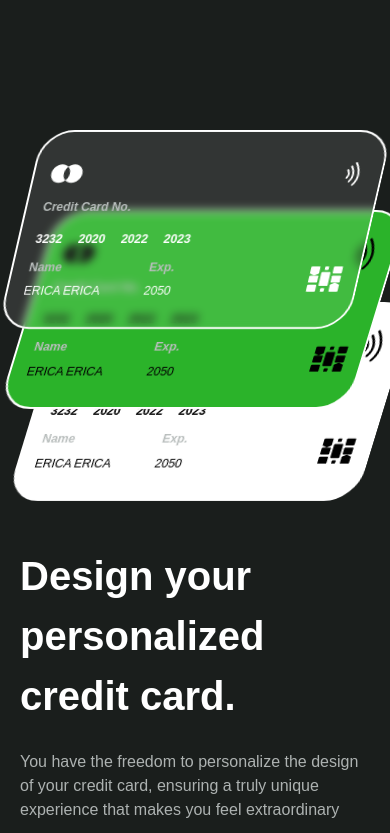
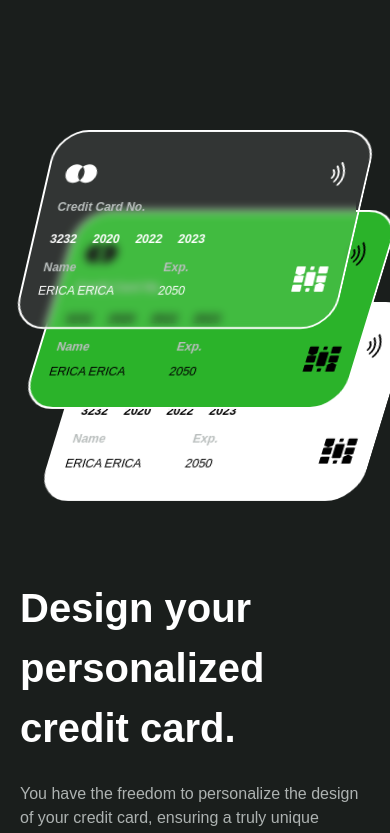
Before and after one commit to agressivnyi/paytech, a Next.js app: page / in a window 390 px wide. Shown: the part 2384-3217 px from the top of the page. Built offline with nearby package versions, Linux system fonts and the light colour scheme; a web font is replaced by a local one.

Commit message:
chore: making credit-card responsive

```diff
--- a/app/component/processes.tsx
+++ b/app/component/processes.tsx
@@ -4,7 +4,7 @@ import Button from "./ui/button";
 export default function Processes() {
   return (
     <section className="flex flex-col gap-y-32">
-      <div className="grid grid-cols-1 gap-y-4 gap-x-8 items-center lg:grid-cols-2">
+      <div className="grid grid-cols-1 gap-y-12 gap-x-8 items-center lg:grid-cols-2">
         <article className="flex flex-col gap-6">
           <h2 className="text-[40px] font-bold">
             Design your personalized credit card.
@@ -15,25 +15,26 @@ export default function Processes() {
           </p>
           <Button className="self-start">Create New Card</Button>
         </article>
-        <div className="relative min-h-[400px] order-first lg:order-last">
+        <div className="relative flex min-h-[400px] order-first lg:order-last">
           <CreditCard
-            className="absolute w-full gap-y-2 bg-white/10 text-xs font-bold backdrop-blur-sm z-30 -skew-x-[13deg] md:w-[380px] md:text-base md:left-1/2 md:-translate-x-1/2 lg:w-[435px] lg:right-0 lg:left-auto lg:translate-x-0"
-            logoClass="w-8"
-            signalClass="w-6 h-6"
-            chipClass="w-8"
+            className="absolute w-11/12 max-w-[380px] gap-y-2 bg-white/10 text-xs font-bold backdrop-blur-sm z-30 -skew-x-[13deg] md:text-base right-1/2 translate-x-1/2 lg:w-full lg:max-w-[450px] lg:right-10 lg:translate-x-0"
+            logoClass="w-8 lg:w-10"
+            signalClass="w-6 h-6 lg:w-8 lg:h-8"
+            chipClass="w-8 lg:w-10"
           />
           <CreditCard
-            className="absolute w-full gap-y-2 bg-skin text-xs text-black font-bold backdrop-blur-sm z-20 -skew-x-[17deg] translate-y-20 translate-x-2 md:w-[380px] md:text-base md:left-1/2 md:-translate-x-1/2 lg:w-[435px] lg:right-0 lg:left-auto lg:translate-x-0"
-            logoClass="w-8"
-            signalClass="w-6 h-8"
-            chipClass="w-8"
+            className="absolute w-11/12 max-w-[380px] gap-y-2 bg-skin text-xs text-black font-bold backdrop-blur-sm z-20 -skew-x-[17deg] translate-y-20 3 md:w-[380px] md:max-w-[400px] md:text-base right-1/2 translate-x-[55%] lg:w-full lg:max-w-[450px] lg:right-8 lg:translate-x-3"
+            logoClass="w-8 lg:w-10"
+            signalClass="w-6 h-6 lg:w-8 lg:h-8"
+            chipClass="w-8 lg:w-10"
             iconColor="black"
           />
           <CreditCard
-            className="absolute w-full gap-y-2 bg-white text-xs text-black font-bold backdrop-blur-sm z-10 -skew-x-[17deg] translate-y-[10.75rem] translate-x-4 md:w-[380px] md:text-base md:left-1/2 md:-translate-x-1/2 lg:w-[435px] lg:right-0 lg:left-auto lg:translate-x-0"
+            className="absolute w-11/12 max-w-[380px] gap-y-2 bg-white text-xs text-black font-bold backdrop-blur-sm z-10 -skew-x-[17deg] translate-y-[10.75rem] md:w-[380px] md:max-w-[400px] md:text-base right-1/2 translate-x-[60%] lg:w-full lg:max-w-[450px] lg:right-0 lg:left-auto lg:translate-x-0"
             iconColor="black"
-            signalClass="w-6 h-8"
-            chipClass="w-8"
+            logoClass="w-8 lg:w-10"
+            signalClass="w-6 h-6 lg:w-8 lg:h-8"
+            chipClass="w-8 lg:w-10"
           />
         </div>
       </div>
@@ -54,13 +55,13 @@ export default function Processes() {
         </article>
         <div className="relative flex flex-col items-center lg:items-start">
           <CreditCard
-            className="relative w-full gap-y-2 bg-white/10 text-xs font-bold backdrop-blur-sm z-30 sm:w-11/12 md:w-[420px] md:gap-y-8 md:text-base lg:w-[435px]"
+            className="relative w-full max-w-[380px] gap-y-2 bg-white/10 text-xs font-bold backdrop-blur-sm z-30 sm:w-11/12 md:gap-y-8 md:w-full md:max-w-[420px] md:text-base lg:w-full lg:max-w-[450px]"
             logoClass="w-8 md:w-12"
             signalClass="w-6 h-6 md:w-12 md:h-12"
             chipClass="w-8 md:w-12"
           />
           <CreditCard
-            className="relative w-full gap-y-2 bg-skin text-xs text-black font-bold backdrop-blur-sm z-20 skew-x-[17deg] -translate-y-16 right-0 md:w-[420px] md:text-base lg:w-[435px]"
+            className="relative w-full max-w-[380px] gap-y-2 bg-skin text-xs text-black font-bold backdrop-blur-sm z-20 skew-x-[17deg] -translate-y-16 right-0 md:w-full md:max-w-[420px] md:text-base lg:w-full lg:max-w-[450px]"
             logoClass="w-8 md:w-12"
             signalClass="w-6 h-8 md:w-12 h-12"
             chipClass="w-8 md:w-12"
```
